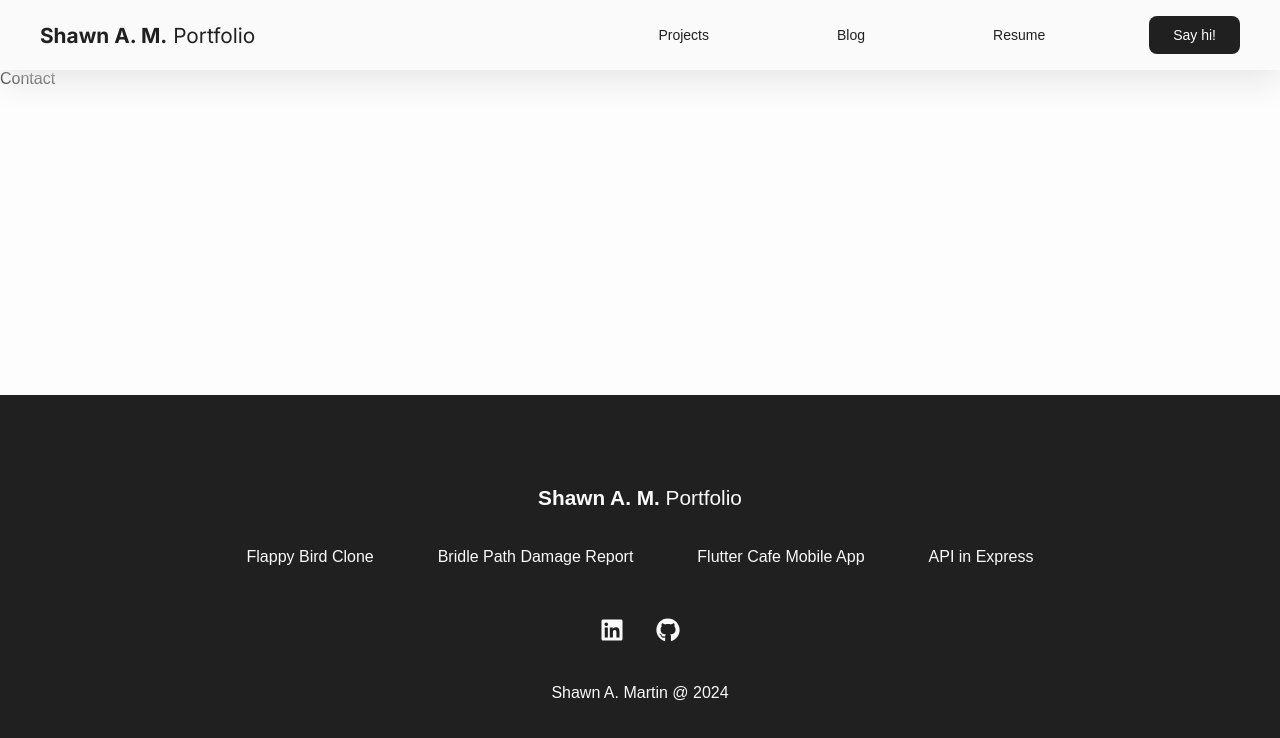
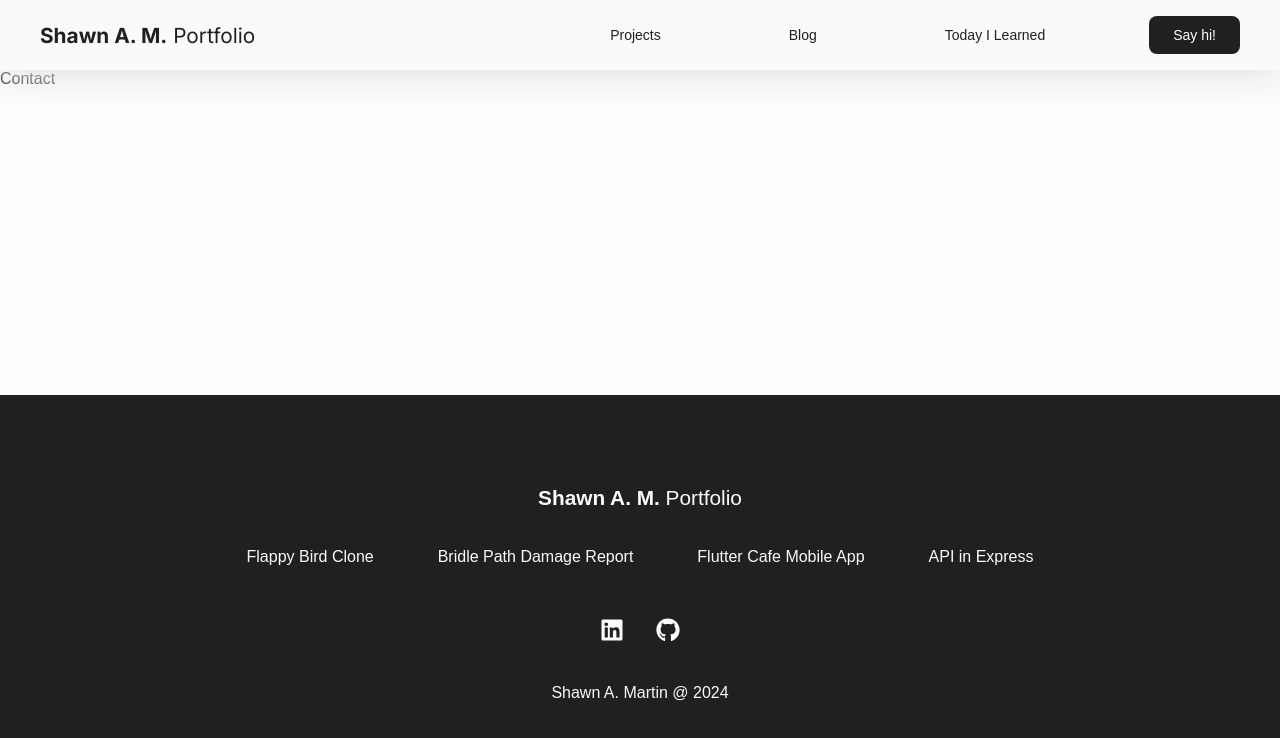
Before and after one commit to shawnanuptra/shawn-am, a Next.js app: page /contact in a window 1280 px wide. Shown: the top 738 px of the page. Built offline with nearby package versions, Linux system fonts and the light colour scheme; a web font is replaced by a local one.

Commit message:
added 'today-i-learned' links, and removed Resume

```diff
--- a/src/components/navbar.tsx
+++ b/src/components/navbar.tsx
@@ -206,9 +206,9 @@ const Navbar = () => {
 								</Link>
 							</li>
 							<li className="my-li">
-								<a className="stretched-link" href="/Shawn-CV.pdf" download={"Shawn-CV"}>
-									Resume
-								</a>
+								<Link className="stretched-link" href={"/today-i-learned"}>
+									Today I Learned
+								</Link>
 							</li>
 							<SayHi>
 								<a
@@ -230,9 +230,7 @@ const Navbar = () => {
 						<Link href={"/projects"}>Projects</Link>
 
 						<Link href={"/blog"}>Blog</Link>
-						<a href="/Shawn-CV.pdf" download={"Shawn-CV"}>
-							Resume
-						</a>
+						<Link href={"/today-i-learned"}>Blog</Link>
 						<a href="mailto: shawnanuptraamartin@gmail.com" target="_blank">
 							Say hi!
 						</a>
```
